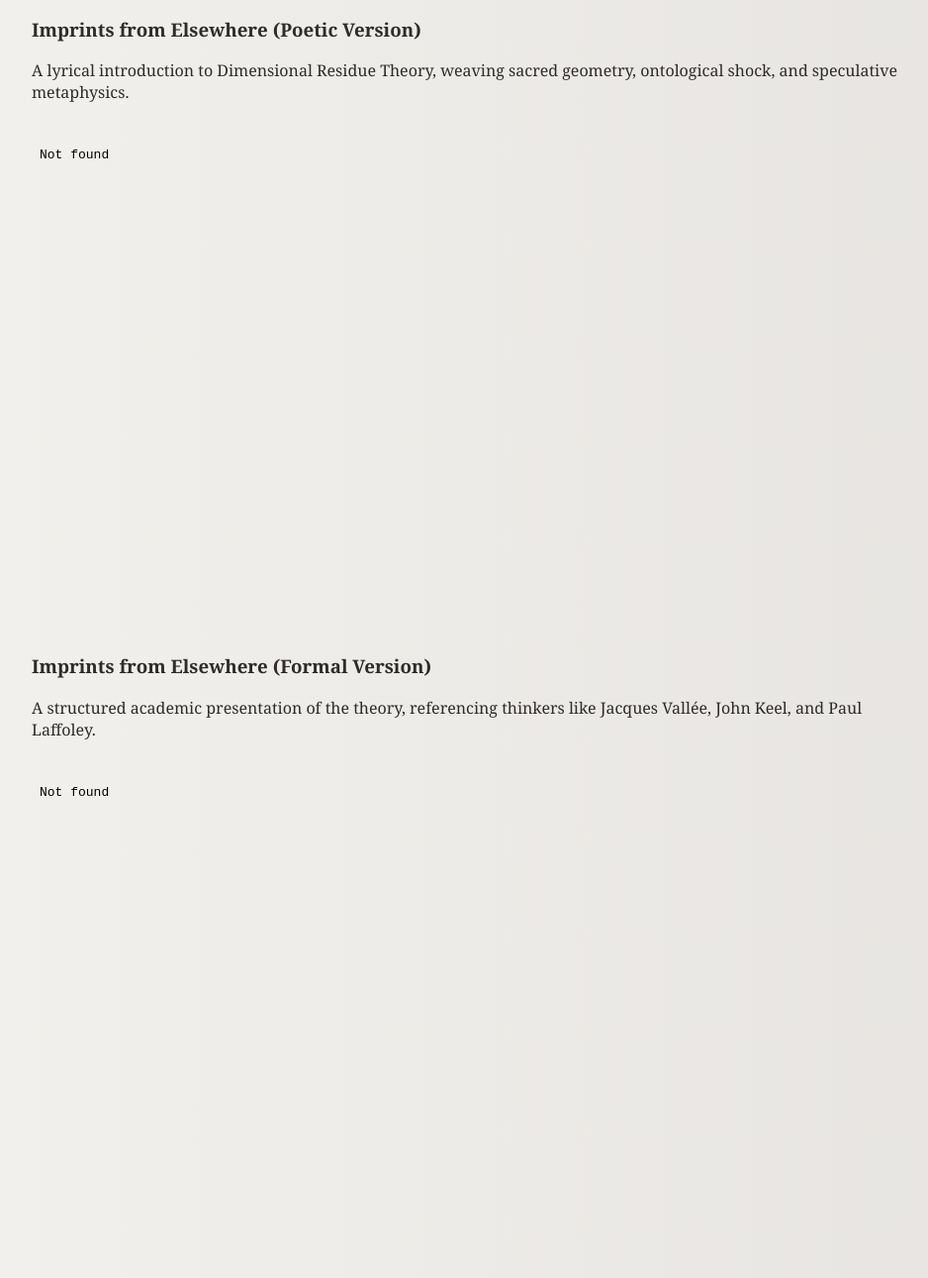
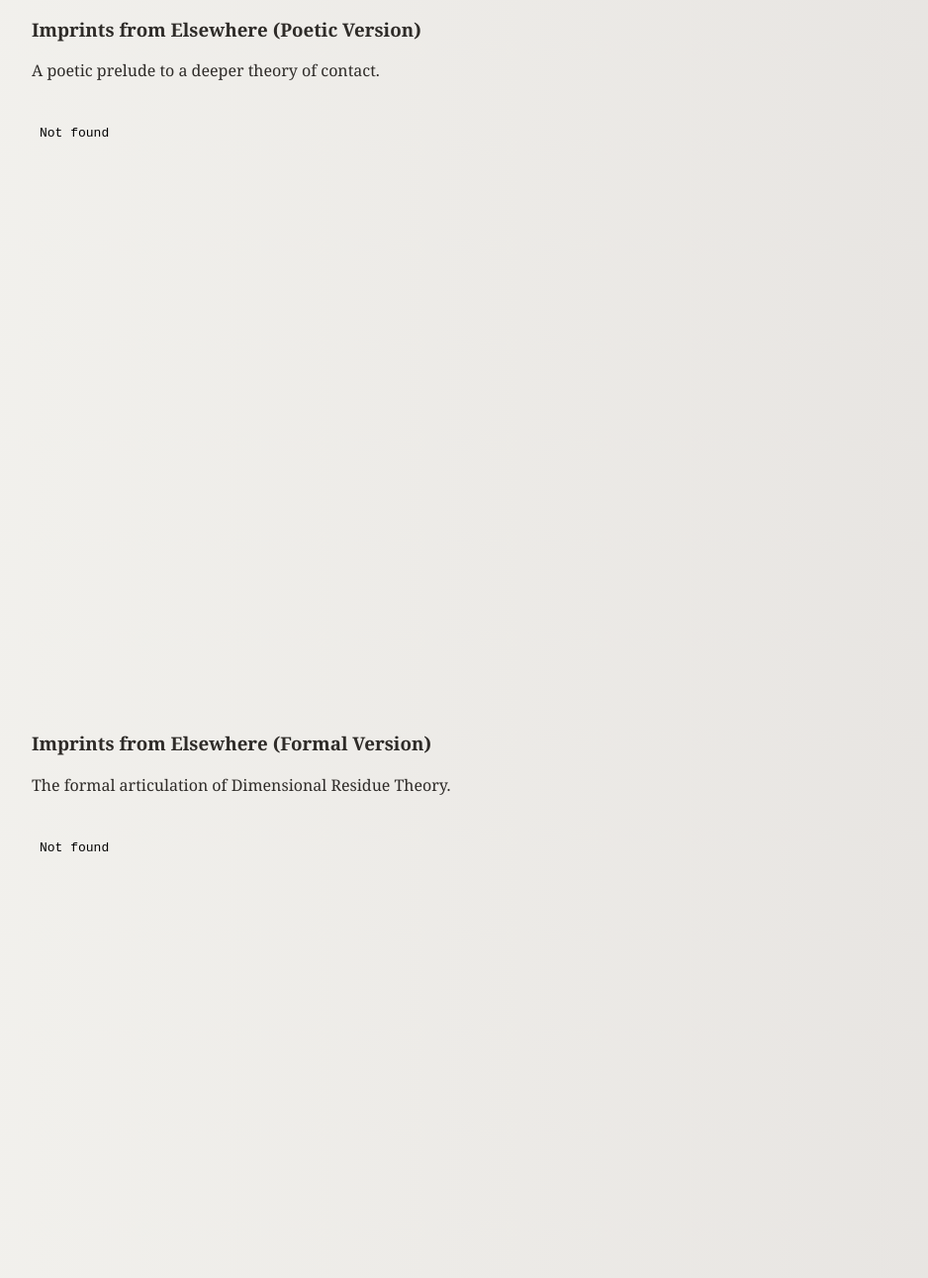
Before and after one commit to ShadrachNoble/Shadrachnoble.com, a plain HTML site: page index.html in a window 1280 px wide. Shown: the part 409-1700 px from the top of the page at 99% size, without its empty margins (158-1096 px from the left). Drawn offline with Linux system fonts and the light colour scheme.

Commit message:
Update index.html

```diff
--- a/index.html
+++ b/index.html
@@ -20,18 +20,17 @@
     </section>
 
     <section id="work">
-      <h2>Work</h2>
-      <div class="essay">
-        <h3>Imprints from Elsewhere (Poetic Version)</h3>
-        <p>A lyrical introduction to Dimensional Residue Theory, weaving sacred geometry, ontological shock, and speculative metaphysics.</p>
-        <iframe src="poetic_version.pdf" width="100%" height="500px"></iframe>
-      </div>
-      <div class="essay">
-        <h3>Imprints from Elsewhere (Formal Version)</h3>
-        <p>A structured academic presentation of the theory, referencing thinkers like Jacques Vallée, John Keel, and Paul Laffoley.</p>
-        <iframe src="formal_version.pdf" width="100%" height="500px"></iframe>
-      </div>
-    </section>
+  <h2>Work</h2>
+
+  <h3>Imprints from Elsewhere (Poetic Version)</h3>
+  <p>A poetic prelude to a deeper theory of contact.</p>
+  <iframe src="poetic_version.pdf" width="100%" height="600px"></iframe>
+
+  <h3>Imprints from Elsewhere (Formal Version)</h3>
+  <p>The formal articulation of Dimensional Residue Theory.</p>
+  <iframe src="formal_version.pdf" width="100%" height="600px"></iframe>
+</section>
+
 
     <section id="contact">
       <h2>Contact</h2>
```
